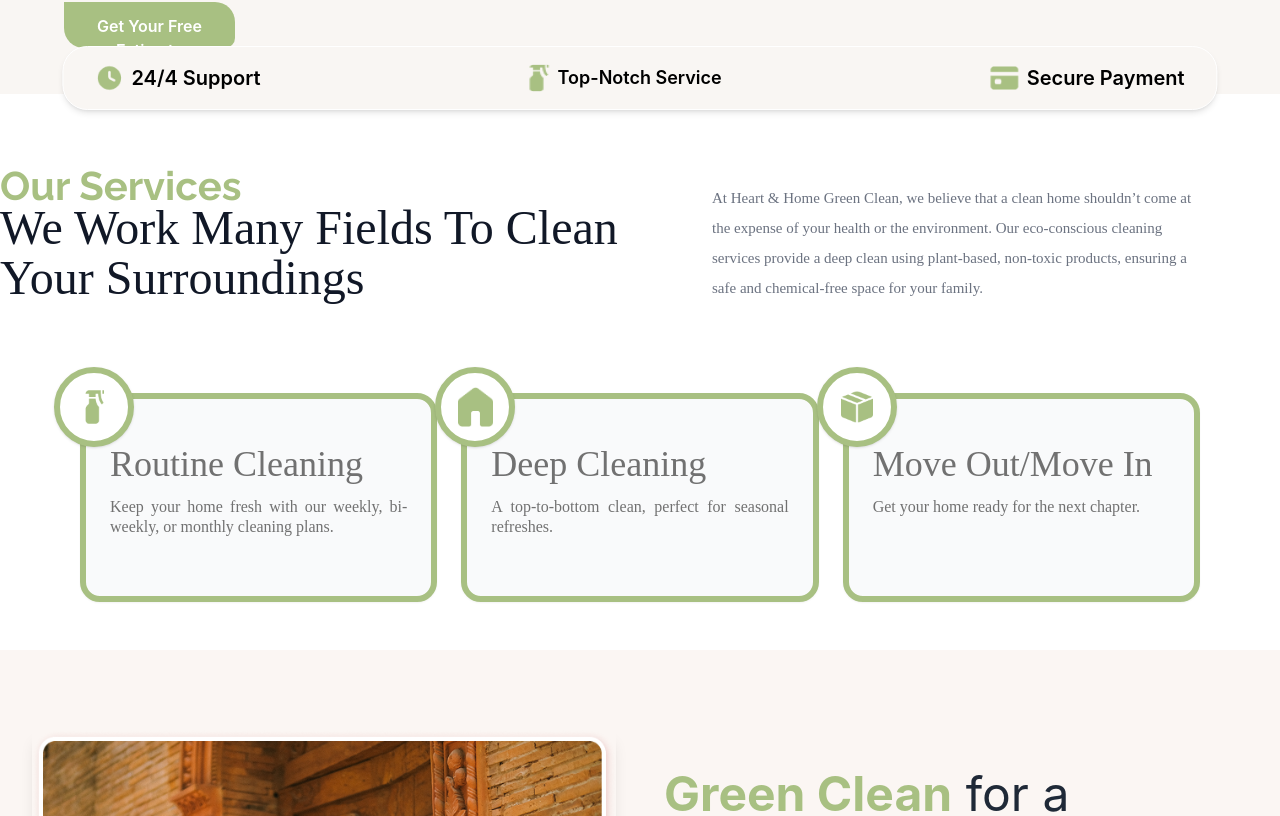
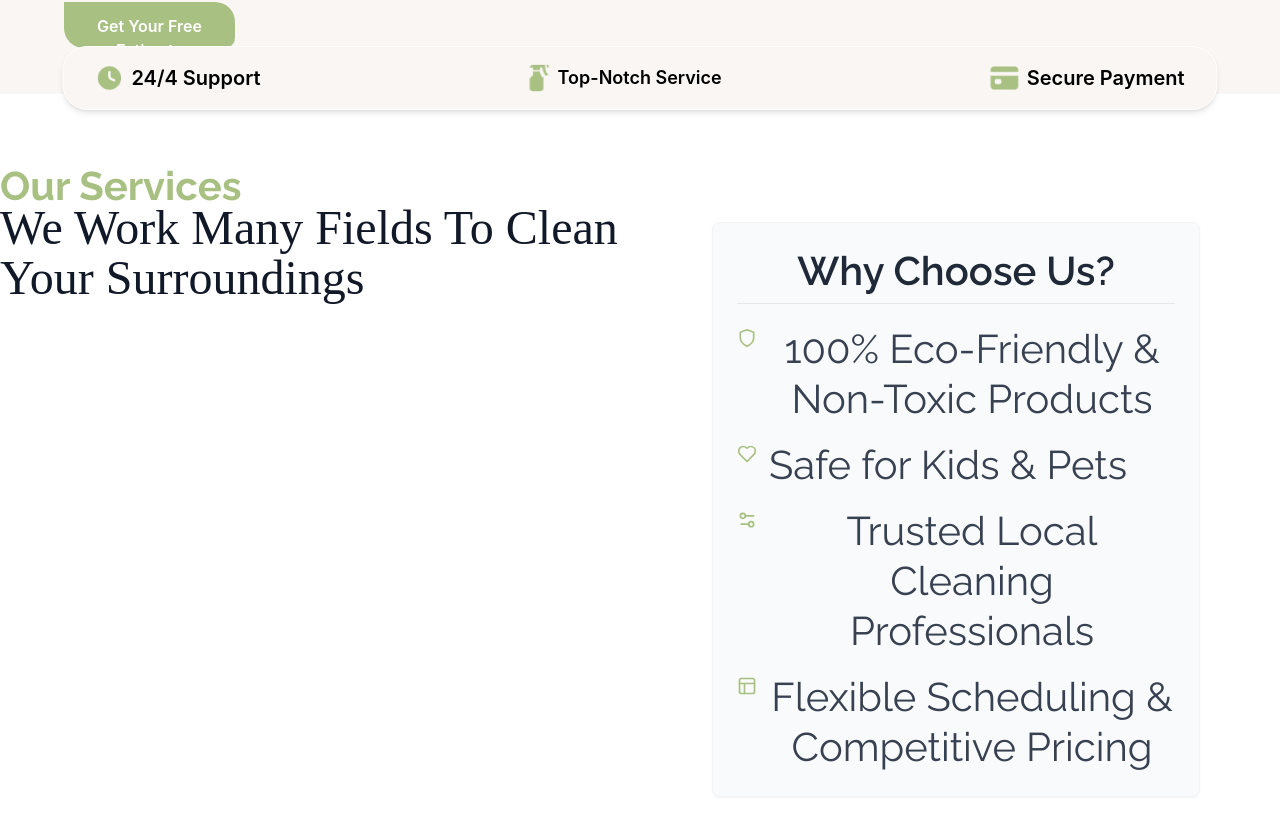
Before and after one commit to MaaniMaaz/heart, a React (Create React App) app: page / in a window 1280 px wide. Shown: the part 1044-1860 px from the top of the page. Built offline with nearby package versions, Linux system fonts and the light colour scheme.

Commit message:
Update OurServices.jsx

```diff
--- a/src/OurServices.jsx
+++ b/src/OurServices.jsx
@@ -62,7 +62,7 @@ const OurServices = () => {
   return (
     <div className="bg-white px-5 py-10 sm:px-6 sm:py-8 md:px-20 md:py-12">
       {/* Header Section */}
-      <div className="max-w-6xl mx-auto grid md:grid-cols-2 gap-8 md:gap-6 lg:gap-4 items-start md:items-end">
+      <div className="max-w-6xl mx-auto grid md:grid-cols-2 gap-8 md:gap-6 lg:gap-4 items-start">
         {/* Left: Heading */}
         <motion.div
           className="mb-6 md:mb-0 lg:-ml-20"
@@ -91,17 +91,54 @@ const OurServices = () => {
           </motion.h2>
         </motion.div>
 
-        {/* Right: Paragraph */}
+        {/* Right: Why Choose Us - IMPROVED ALIGNMENT */}
         <motion.div
-          className="mt-2 md:mt-0 lg:ml-16"
+          className="mt-6 md:mt-20 lg:ml-16 bg-gray-50 rounded-lg p-6 shadow-sm border border-gray-100"
           initial={{ opacity: 0, y: 20 }}
           whileInView={{ opacity: 1, y: 0 }}
           transition={{ duration: 0.7, delay: 0.3 }}
           viewport={{ once: true, amount: 0.6 }}
         >
-          <p className="font-[dmSans] text-sm sm:text-[15px] font-normal leading-relaxed sm:leading-[30px] tracking-[0%] text-gray-500 text-left ">
-          At Heart & Home Green Clean, we believe that a clean home shouldn’t come at the expense of your health or the environment. Our eco-conscious cleaning services provide a deep clean using plant-based, non-toxic products, ensuring a safe and chemical-free space for your family.
-          </p>
+          <h3 className="font-['Raleway'] font-semibold text-xl mb-5 text-gray-800 border-b border-gray-200 pb-2">Why Choose Us?</h3>
+          <ul className="font-['Raleway'] text-sm sm:text-[15px] font-normal space-y-4">
+            <li className="flex items-start">
+              <span className="text-[#A8C082] mr-3 mt-1 flex-shrink-0">
+                <svg xmlns="http://www.w3.org/2000/svg" className="h-5 w-5" viewBox="0 0 24 24" fill="none" stroke="currentColor" strokeWidth="2" strokeLinecap="round" strokeLinejoin="round">
+                  <path d="M12 22s8-4 8-10V5l-8-3-8 3v7c0 6 8 10 8 10z"/>
+                </svg>
+              </span>
+              <span className="text-gray-700 leading-tight">100% Eco-Friendly & Non-Toxic Products</span>
+            </li>
+            <li className="flex items-start">
+              <span className="text-[#A8C082] mr-3 mt-1 flex-shrink-0">
+                <svg xmlns="http://www.w3.org/2000/svg" className="h-5 w-5" viewBox="0 0 24 24" fill="none" stroke="currentColor" strokeWidth="2" strokeLinecap="round" strokeLinejoin="round">
+                  <path d="M19 14c1.49-1.46 3-3.21 3-5.5A5.5 5.5 0 0 0 16.5 3c-1.76 0-3 .5-4.5 2-1.5-1.5-2.74-2-4.5-2A5.5 5.5 0 0 0 2 8.5c0 2.3 1.5 4.05 3 5.5l7 7Z"/>
+                </svg>
+              </span>
+              <span className="text-gray-700 leading-tight">Safe for Kids & Pets</span>
+            </li>
+            <li className="flex items-start">
+              <span className="text-[#A8C082] mr-3 mt-1 flex-shrink-0">
+                <svg xmlns="http://www.w3.org/2000/svg" className="h-5 w-5" viewBox="0 0 24 24" fill="none" stroke="currentColor" strokeWidth="2" strokeLinecap="round" strokeLinejoin="round">
+                  <path d="M20 7h-9"/>
+                  <path d="M14 17H5"/>
+                  <circle cx="17" cy="17" r="3"/>
+                  <circle cx="7" cy="7" r="3"/>
+                </svg>
+              </span>
+              <span className="text-gray-700 leading-tight">Trusted Local Cleaning Professionals</span>
+            </li>
+            <li className="flex items-start">
+              <span className="text-[#A8C082] mr-3 mt-1 flex-shrink-0">
+                <svg xmlns="http://www.w3.org/2000/svg" className="h-5 w-5" viewBox="0 0 24 24" fill="none" stroke="currentColor" strokeWidth="2" strokeLinecap="round" strokeLinejoin="round">
+                  <rect width="18" height="18" x="3" y="3" rx="2"/>
+                  <path d="M3 9h18"/>
+                  <path d="M9 21V9"/>
+                </svg>
+              </span>
+              <span className="text-gray-700 leading-tight">Flexible Scheduling & Competitive Pricing</span>
+            </li>
+          </ul>
         </motion.div>
       </div>
 
@@ -121,7 +158,7 @@ const OurServices = () => {
             variants={fadeInUp}
             whileHover={{
               y: -10,
-              boxShadow: "0 10px 25px rgba(168, 192, 130, 0.3)",
+              boxShadow: "0 10px 25px rgba(255, 255, 255, 0.3)",
               transition: { duration: 0.3 }
             }}
           >
```
